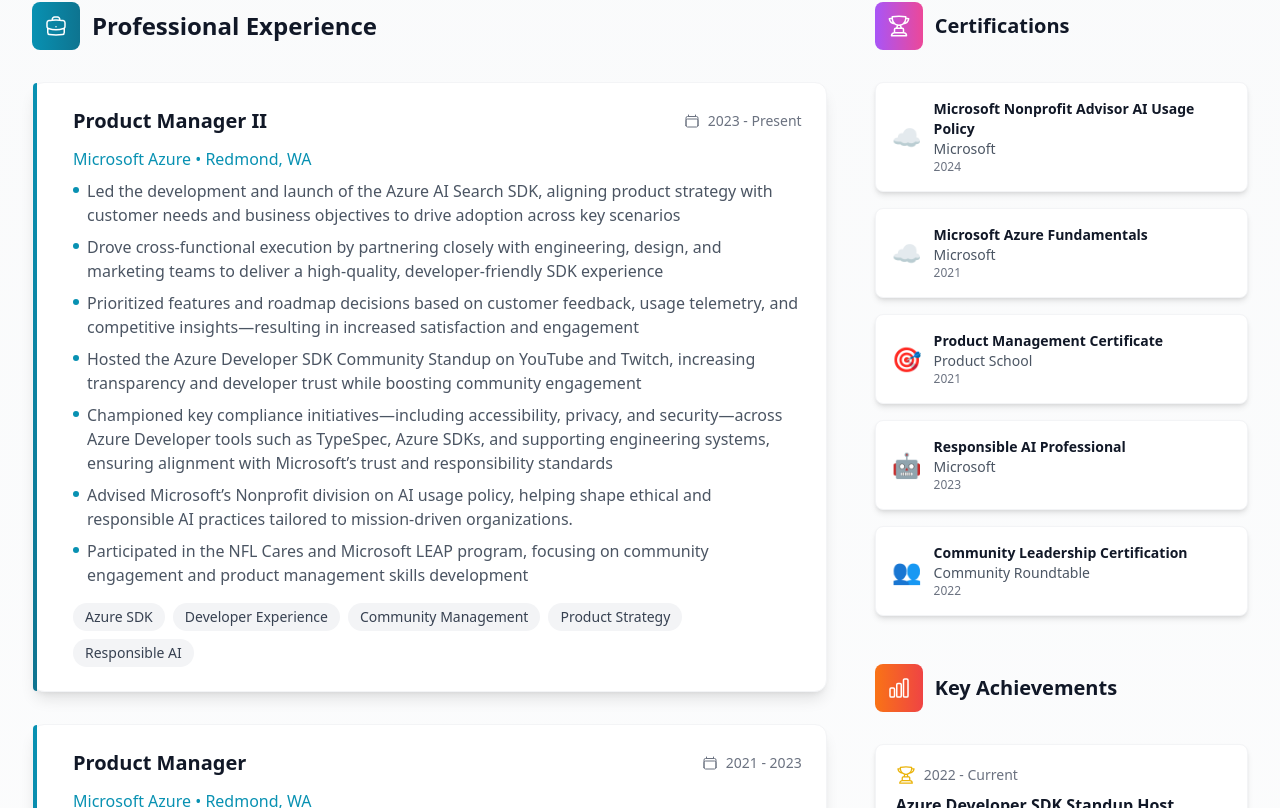
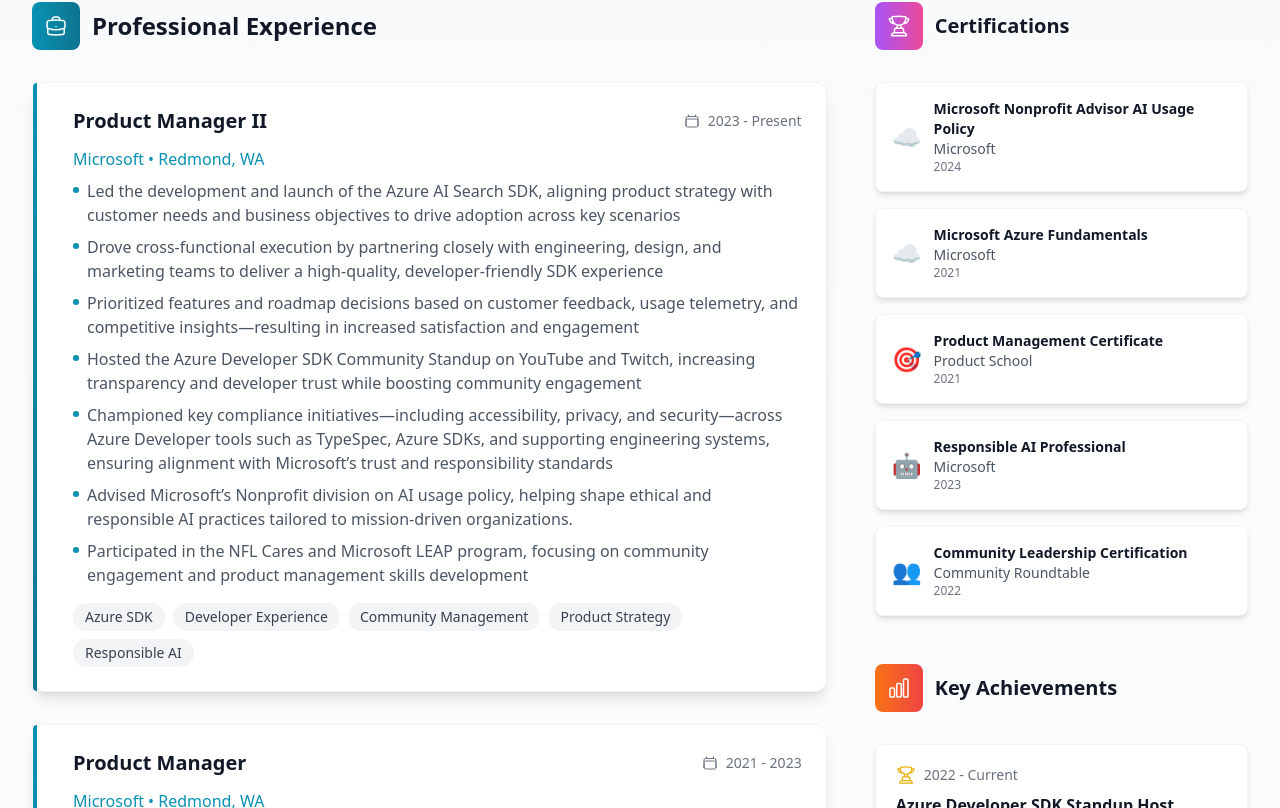
Before and after one commit to hector-norza/HectorNorza, a React (Vite) app: page / in a window 1280 px wide. Shown: the part 2152-2960 px from the top of the page. Built offline with nearby package versions, Linux system fonts and the light colour scheme.

Commit message:
Update company name from 'Microsoft Azure' to 'Microsoft' in Resume component

```diff
--- a/src/components/Resume.tsx
+++ b/src/components/Resume.tsx
@@ -10,7 +10,7 @@
 const experiences = [
   {
     title: "Product Manager II",
-    company: "Microsoft Azure",
+    company: "Microsoft",
     period: "2023 - Present",
     location: "Redmond, WA",
     description: [
@@ -26,7 +26,7 @@
   },
   {
     title: "Product Manager",
-    company: "Microsoft Azure",
+    company: "Microsoft",
     period: "2021 - 2023",
     location: "Redmond, WA",
     description: [
```
